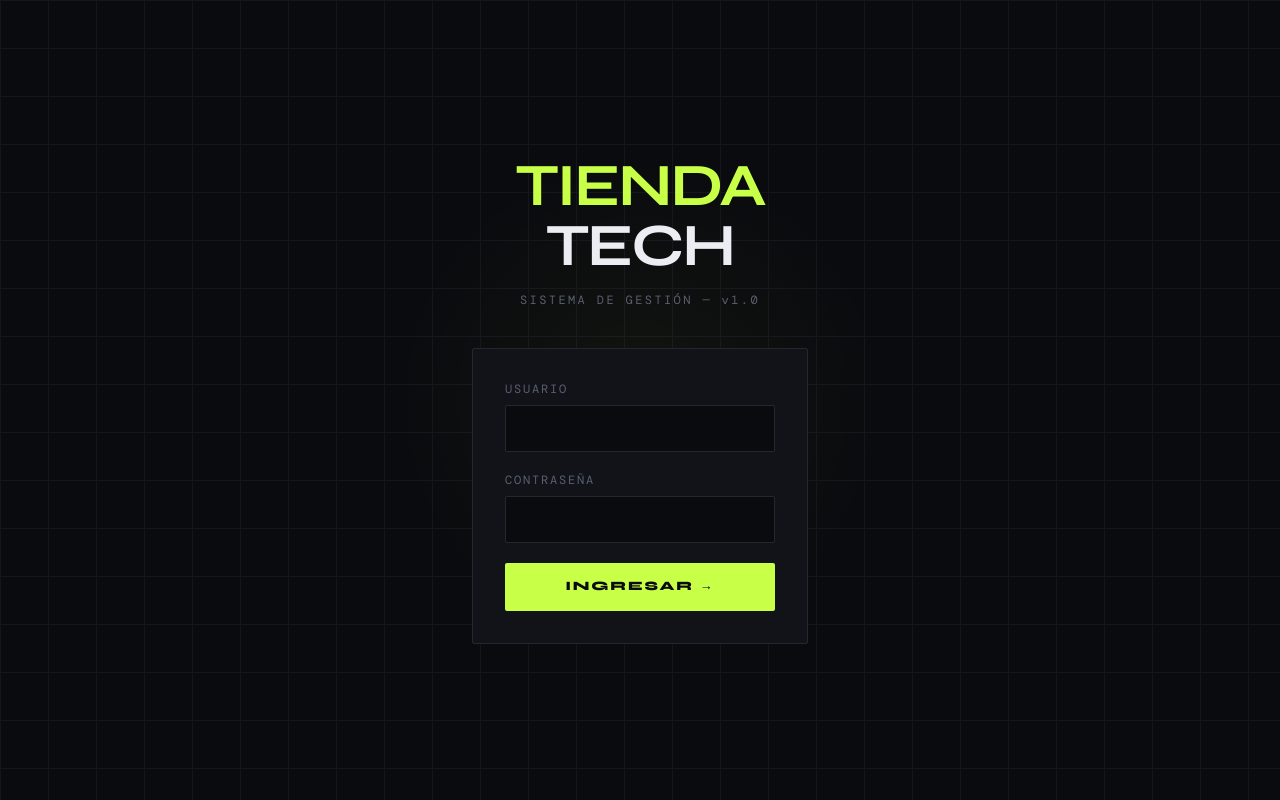
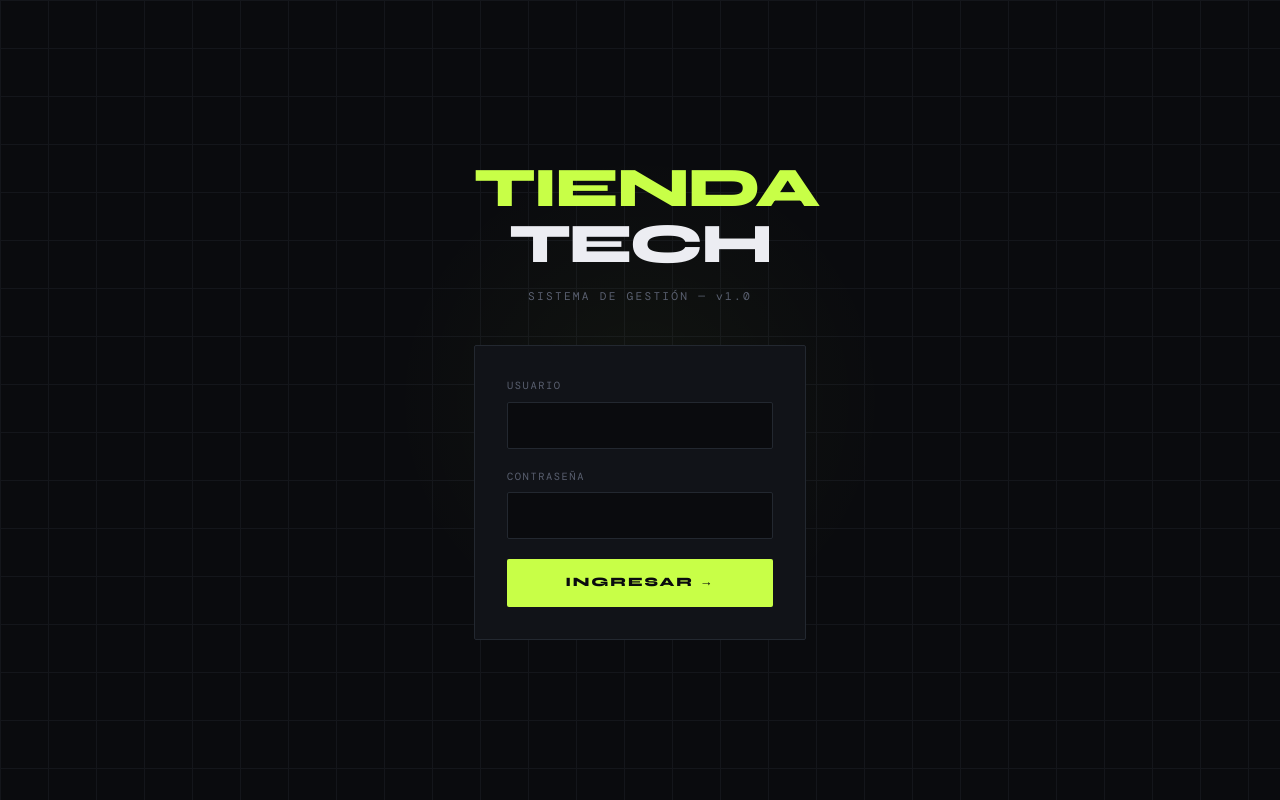
Before and after one commit to dcoronado91/proyecto2-db, a React app in the folder frontend/: page /login in a window 1280 px wide. Built offline with nearby package versions, Linux system fonts and the light colour scheme; the HTML template or start-up script is replaced by a standard one.

Commit message:
arreglar tamaños de numeros en dashboard y arreglar alignment del login

```diff
--- a/frontend/src/pages/Dashboard.jsx
+++ b/frontend/src/pages/Dashboard.jsx
@@ -23,11 +23,12 @@ function StatCard({ label, value, sub, accent }) {
         {label}
       </span>
       <span style={{
-        fontFamily: 'Syne, sans-serif',
-        fontWeight: 800,
-        fontSize:   '2.2rem',
-        color:      accent || 'var(--text)',
-        lineHeight: 1,
+        fontFamily:         'DM Mono, monospace',
+        fontWeight:         700,
+        fontSize:           '2rem',
+        color:              accent || 'var(--text)',
+        lineHeight:         1,
+        fontVariantNumeric: 'tabular-nums',
       }}>
         {value}
       </span>
--- a/frontend/src/pages/Login.jsx
+++ b/frontend/src/pages/Login.jsx
@@ -39,40 +39,73 @@ export default function Login() {
   }
 
   return (
-    <div style={{ background: 'var(--bg)', minHeight: '100vh' }}
-      className="flex items-center justify-center relative overflow-hidden">
+    <div style={{
+      background:      'var(--bg)',
+      minHeight:       '100vh',
+      display:         'flex',
+      alignItems:      'center',
+      justifyContent:  'center',
+      position:        'relative',
+      overflow:        'hidden',
+    }}>
 
       {/* Grid de fondo */}
-      <div className="absolute inset-0" style={{
+      <div style={{
+        position:        'absolute',
+        inset:           0,
         backgroundImage:
           'linear-gradient(var(--border) 1px, transparent 1px),' +
           'linear-gradient(90deg, var(--border) 1px, transparent 1px)',
-        backgroundSize: '48px 48px',
-        opacity: 0.4,
+        backgroundSize:  '48px 48px',
+        opacity:         0.4,
+        pointerEvents:   'none',
       }} />
 
       {/* Glow central */}
-      <div className="absolute" style={{
-        width: '500px', height: '500px',
-        background: 'radial-gradient(circle, rgba(200,255,71,0.04) 0%, transparent 70%)',
-        top: '50%', left: '50%',
-        transform: 'translate(-50%, -50%)',
+      <div style={{
+        position:      'absolute',
+        width:         '500px',
+        height:        '500px',
+        background:    'radial-gradient(circle, rgba(200,255,71,0.04) 0%, transparent 70%)',
+        top:           '50%',
+        left:          '50%',
+        transform:     'translate(-50%, -50%)',
         pointerEvents: 'none',
       }} />
 
-      <div className="relative z-10 w-full max-w-sm px-6">
+      <div style={{ position: 'relative', zIndex: 10, width: '100%', maxWidth: '380px', padding: '0 24px' }}>
 
         {/* Logo */}
-        <div className="mb-10 text-center">
-          <p className="font-display font-bold text-6xl leading-none"
-            style={{ color: 'var(--accent)', letterSpacing: '-2px' }}>
+        <div style={{ marginBottom: '40px', textAlign: 'center' }}>
+          <p style={{
+            fontFamily:   'Syne, sans-serif',
+            fontWeight:   800,
+            fontSize:     '3.5rem',
+            lineHeight:   1,
+            color:        'var(--accent)',
+            letterSpacing:'-2px',
+            margin:       0,
+          }}>
             TIENDA
           </p>
-          <p className="font-display font-bold text-6xl leading-none"
-            style={{ color: 'var(--text)', letterSpacing: '-2px' }}>
+          <p style={{
+            fontFamily:   'Syne, sans-serif',
+            fontWeight:   800,
+            fontSize:     '3.5rem',
+            lineHeight:   1,
+            color:        'var(--text)',
+            letterSpacing:'-2px',
+            margin:       0,
+          }}>
             TECH
           </p>
-          <p className="font-data text-xs mt-4" style={{ color: 'var(--muted)', letterSpacing: '0.2em' }}>
+          <p style={{
+            fontFamily:   'DM Mono, monospace',
+            fontSize:     '0.7rem',
+            marginTop:    '16px',
+            color:        'var(--muted)',
+            letterSpacing:'0.2em',
+          }}>
             SISTEMA DE GESTIÓN — v1.0
           </p>
         </div>
@@ -84,11 +117,18 @@ export default function Login() {
           borderRadius: '2px',
           padding:      '32px',
         }}>
-          <form onSubmit={handleSubmit} className="space-y-5">
+          <form onSubmit={handleSubmit} style={{ display: 'flex', flexDirection: 'column', gap: '20px' }}>
 
             <div>
-              <label className="font-data text-xs uppercase block mb-2"
-                style={{ color: 'var(--muted)', letterSpacing: '0.15em' }}>
+              <label style={{
+                display:       'block',
+                fontFamily:    'DM Mono, monospace',
+                fontSize:      '0.65rem',
+                textTransform: 'uppercase',
+                letterSpacing: '0.15em',
+                color:         'var(--muted)',
+                marginBottom:  '8px',
+              }}>
                 Usuario
               </label>
               <input
@@ -103,8 +143,15 @@ export default function Login() {
             </div>
 
             <div>
-              <label className="font-data text-xs uppercase block mb-2"
-                style={{ color: 'var(--muted)', letterSpacing: '0.15em' }}>
+              <label style={{
+                display:       'block',
+                fontFamily:    'DM Mono, monospace',
+                fontSize:      '0.65rem',
+                textTransform: 'uppercase',
+                letterSpacing: '0.15em',
+                color:         'var(--muted)',
+                marginBottom:  '8px',
+              }}>
                 Contraseña
               </label>
               <input
@@ -136,19 +183,19 @@ export default function Login() {
               type="submit"
               disabled={loading}
               style={{
-                background:   loading ? 'var(--border)' : 'var(--accent)',
-                color:        '#0a0b0e',
-                border:       'none',
-                borderRadius: '2px',
-                fontFamily:   'Syne, sans-serif',
-                fontWeight:   800,
-                fontSize:     '0.8rem',
-                letterSpacing:'0.15em',
-                width:        '100%',
-                padding:      '14px',
-                cursor:       loading ? 'not-allowed' : 'pointer',
-                transition:   'opacity 0.2s',
-                opacity:      loading ? 0.6 : 1,
+                background:    loading ? 'var(--border)' : 'var(--accent)',
+                color:         '#0a0b0e',
+                border:        'none',
+                borderRadius:  '2px',
+                fontFamily:    'Syne, sans-serif',
+                fontWeight:    800,
+                fontSize:      '0.8rem',
+                letterSpacing: '0.15em',
+                width:         '100%',
+                padding:       '14px',
+                cursor:        loading ? 'not-allowed' : 'pointer',
+                transition:    'opacity 0.2s',
+                opacity:       loading ? 0.6 : 1,
               }}>
               {loading ? 'AUTENTICANDO...' : 'INGRESAR →'}
             </button>
```
